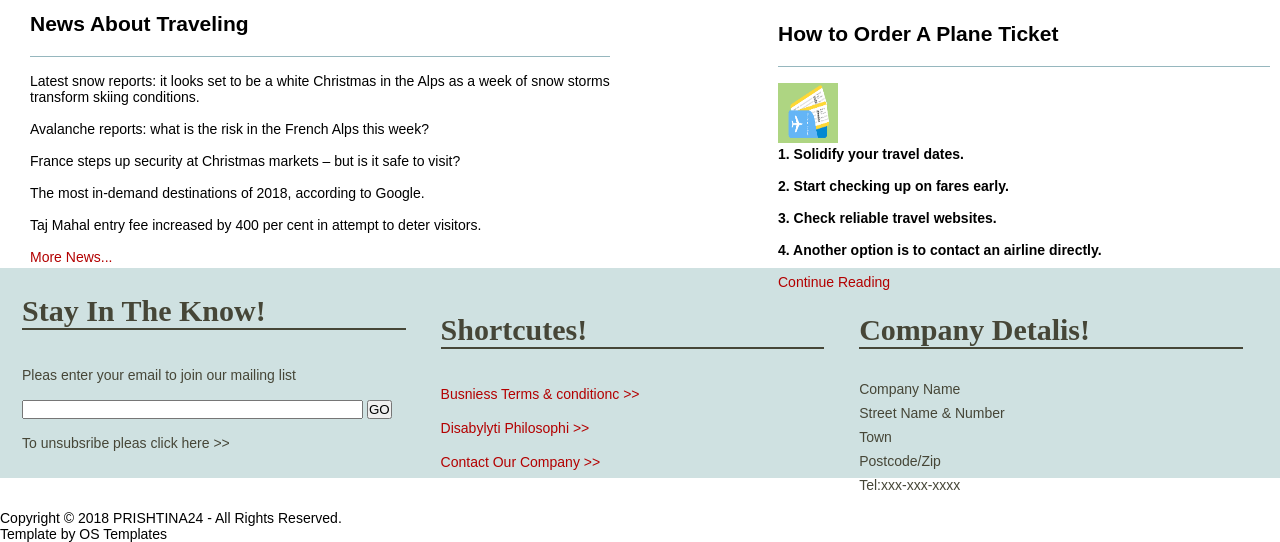
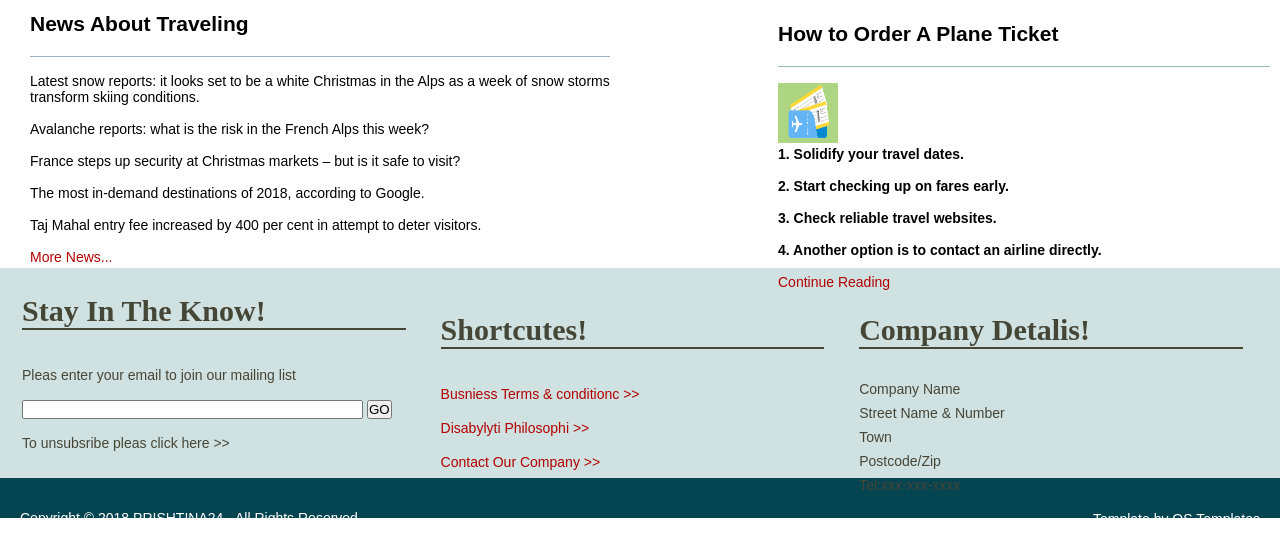
Before and after one commit to GentritIbishi/-INT18_19_Gr37, a website: page public_html/Simplicity.html in a window 1280 px wide. Shown: the part 1168-1710 px from the top of the page. Drawn offline with Linux system fonts and the light colour scheme; files whose address does not match are found by name.

Commit message:
Update CSS.css

```diff
--- a/public_html/CSS/CSS.css
+++ b/public_html/CSS/CSS.css
@@ -235,42 +235,20 @@ color:white;
   box-sizing: border-box;
 }
 /*Kodi per sidebar*/
-
 .content-ff p {
   display: inline;
   padding-left: 20px;
 }
+
 .content-ff img p {
   padding-bottom: 40px;
 }
-/*Kodi per footer
-.bg-footer {
-    width: 100%;
-    background-color: #cfe1e1;
-}
-.footer {
-    display: inline;
-}
-.footer h3{
-  text-decoration-color: #666666;
-  display: inline;
-  border-bottom: solid 2px;
-  border-color:#666666;
-  padding: 10px;
-}
-#1 {
-  margin-left: 40px;
-}
-*/
 
 .footerf {
   margin:0px 0px 0px 0px;
   height: 210px;
   background: #cfe1e1;
-
 }
-
-
 
 .fmiddle{
     margin:0px 0rem 0rem 9px;
@@ -303,10 +281,6 @@ color:white;
 }
 .footerf form{
             line-height:34px;
-
-
-
-
 }
 a:link{
     color:#b30000;
@@ -325,33 +299,17 @@ a:visited{
     color: #464637;
 
 }
-
-/*Test
-.image-container{
-  position:absolute;
-  left: 50%;
-  right:0px;
-  width: 500px;
-  margin-left: -250px;
+.Copyright {
+  height: 40px;
+  background-color: #054451;
 }
-
-.scroll-horizontal{
-  overflow-x: scroll;
-  overflow-y: hidden;
-  display:block;
-  width:100%;
+.Copyright p {
+  padding-left: 20px;
+  padding-top: 10px;
+  color: white;
 }
-
-.image-group {
-  white-space:nowrap;
-  width:auto;
+#cr {
+  text-align: right;
+  margin-top: -25px;
+  margin-right: 20px;
 }
-
-
-.image-placeholer{
-  display: inline-block;
-  background: lightgreen;
-  width: 80px;
-  height: 80px;
-}
-*/
```
